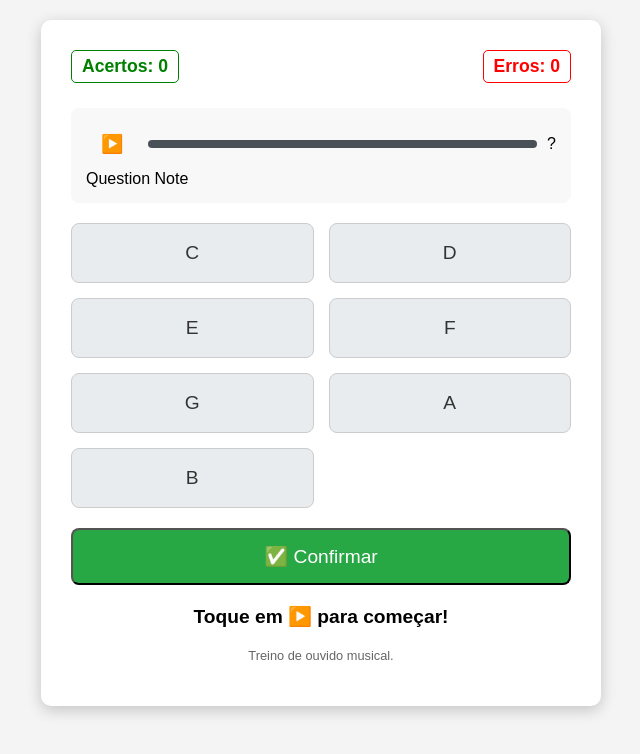
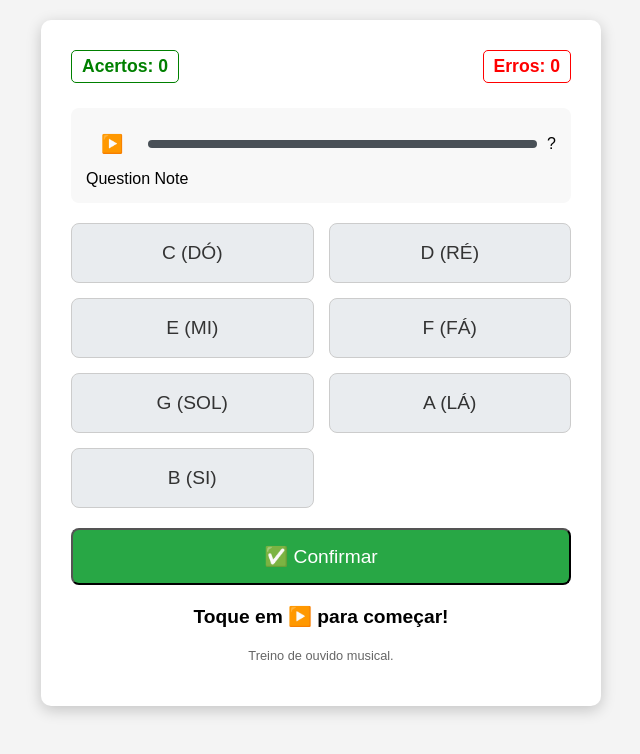
Before and after one commit to Nath-almeida/Treinando-ouvido-musical, a plain HTML site: page index.html in a window 1280 px wide. Shown: the whole page, without its empty margins (319-959 px from the left). Drawn offline with Linux system fonts and the light colour scheme.

Commit message:
Atualiza rótulos dos botões de nota para incluir nomes das notas musicais

```diff
--- a/index.html
+++ b/index.html
@@ -157,13 +157,13 @@
         </div>
 
         <div class="nota-buttons">
-            <button data-nota="C4">C</button>
-            <button data-nota="D4">D</button>
-            <button data-nota="E4">E</button>
-            <button data-nota="F4">F</button>
-            <button data-nota="G4">G</button>
-            <button data-nota="A4">A</button>
-            <button data-nota="B4">B</button>
+            <button data-nota="C4">C (DÓ)</button>
+            <button data-nota="D4">D (RÉ)</button>
+            <button data-nota="E4">E (MI)</button>
+            <button data-nota="F4">F (FÁ)</button>
+            <button data-nota="G4">G (SOL)</button>
+            <button data-nota="A4">A (LÁ)</button>
+            <button data-nota="B4">B (SI)</button>
         </div>
 
         <button id="confirmar">✅ Confirmar</button>
```
